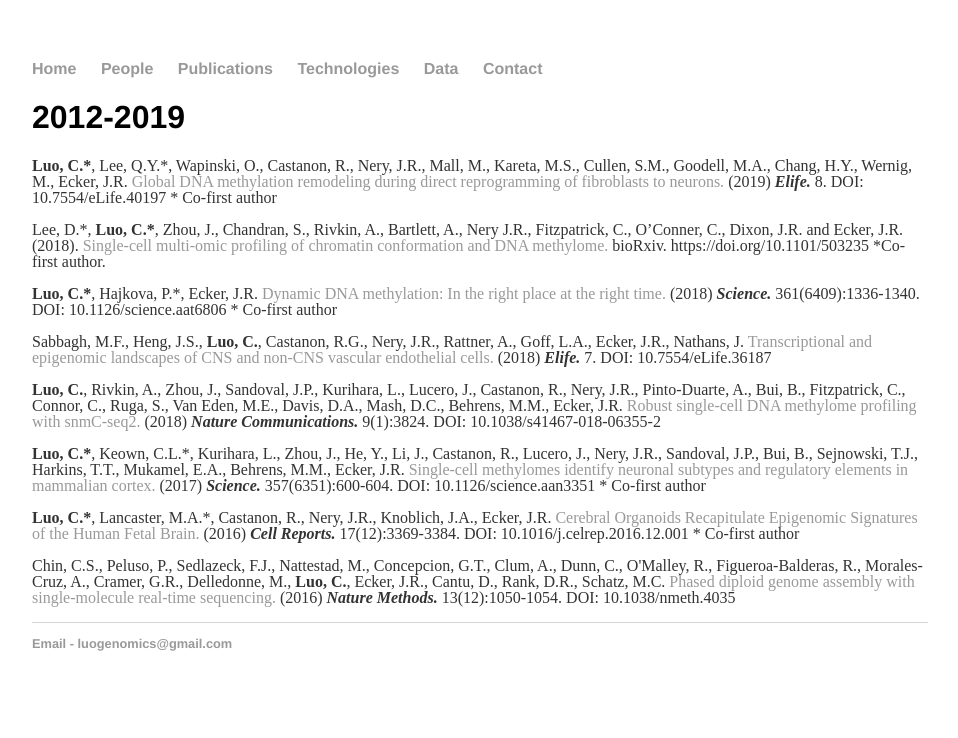
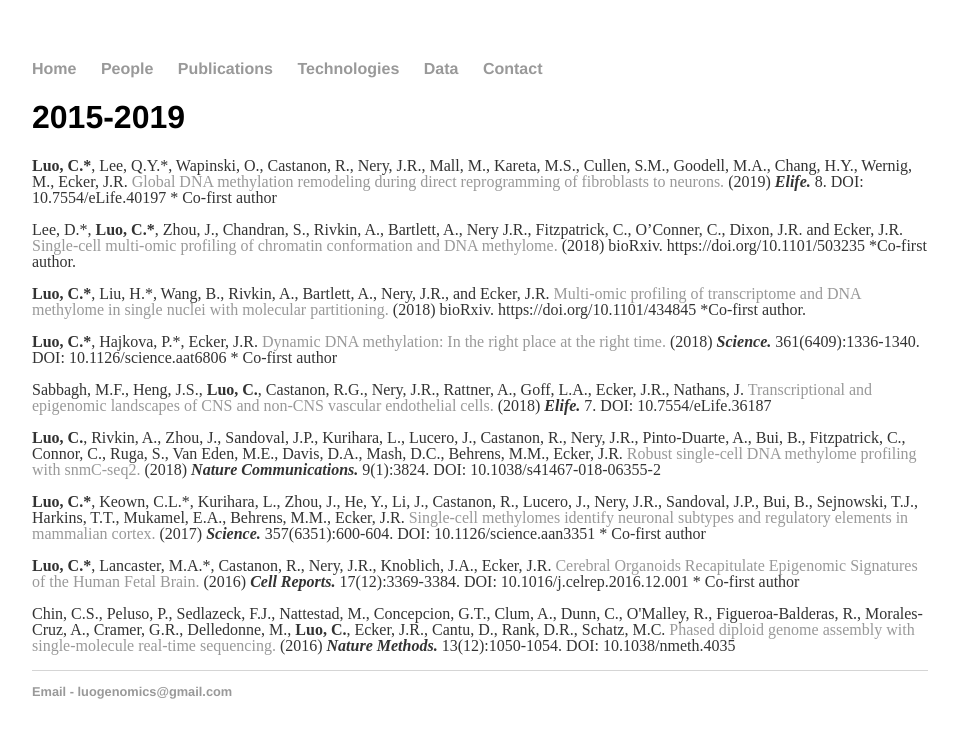
Before and after one commit to luogenomics/luogenomics.github.io, a Jekyll site: the page built from publications/index.html, in a window 1280 px wide. Shown: the top 738 px of the page, without its empty margins (160-1118 px from the left). Built offline with Jekyll 4.4.1, drawn with Linux system fonts in a browser that asks for light colours.

Commit message:
Update index.html

```diff
--- a/publications/index.html
+++ b/publications/index.html
@@ -3,13 +3,15 @@
 title: Luo Lab Publications
 ---
 <div class="blurb">
-	<h1>2012-2019</h1>
+	<h1>2015-2019</h1>
 	<p><span style="font-weight:bold">Luo, C.*</span>, Lee, Q.Y.*, Wapinski, O., Castanon, R., Nery, J.R., Mall, M., Kareta, M.S., Cullen, S.M., Goodell, M.A., Chang, H.Y., Wernig, M., Ecker, J.R. <a href="https://www.ncbi.nlm.nih.gov/pubmed/?term=30644360%5BPMID%5D" target="_blank">Global DNA methylation remodeling during direct reprogramming of fibroblasts to neurons.</a> (2019) <strong><em> Elife.</em></strong> 8.  DOI: 10.7554/eLife.40197 * Co-first author</p>
-	<p>Lee, D.*, <span style="font-weight:bold">Luo, C.*</span>, Zhou, J., Chandran, S., Rivkin, A., Bartlett, A., Nery J.R., Fitzpatrick, C., O’Conner, C., Dixon, J.R. and Ecker, J.R. (2018). <a href="https://www.biorxiv.org/content/10.1101/503235v1" target="_blank">Single-cell multi-omic profiling of chromatin conformation and DNA methylome. </a> bioRxiv. https://doi.org/10.1101/503235 *Co-first author. </p>
+	<p>Lee, D.*, <span style="font-weight:bold">Luo, C.*</span>, Zhou, J., Chandran, S., Rivkin, A., Bartlett, A., Nery J.R., Fitzpatrick, C., O’Conner, C., Dixon, J.R. and Ecker, J.R. <a href="https://www.biorxiv.org/content/10.1101/503235v1" target="_blank">Single-cell multi-omic profiling of chromatin conformation and DNA methylome. </a> (2018) bioRxiv. https://doi.org/10.1101/503235 *Co-first author. </p>
+	<p><span style="font-weight:bold">Luo, C.*</span>, Liu, H.*, Wang, B., Rivkin, A., Bartlett, A., Nery, J.R., and Ecker, J.R. <a href="https://www.biorxiv.org/content/10.1101/434845v1" target="_blank">Multi-omic profiling of transcriptome and DNA methylome in single nuclei with molecular partitioning.  </a> (2018) bioRxiv. https://doi.org/10.1101/434845 *Co-first author. </p>
 	<p><span style="font-weight:bold">Luo, C.*</span>, Hajkova, P.*, Ecker, J.R. <a href="https://www.ncbi.nlm.nih.gov/pubmed/?term=30262495%5BPMID%5D" target="_blank">Dynamic DNA methylation: In the right place at the right time.</a> (2018) <strong><em> Science.</em></strong> 361(6409):1336-1340.  DOI: 10.1126/science.aat6806 * Co-first author</p>
 	<p>Sabbagh, M.F., Heng, J.S., <span style="font-weight:bold">Luo, C.</span>, Castanon, R.G., Nery, J.R., Rattner, A., Goff, L.A., Ecker, J.R., Nathans, J. <a href="https://www.ncbi.nlm.nih.gov/pubmed/?term=30188322%5BPMID%5D" target="_blank">Transcriptional and epigenomic landscapes of CNS and non-CNS vascular endothelial cells.</a> (2018) <strong><em> Elife.</em></strong> 7.  DOI: 10.7554/eLife.36187 </p>
 	<p><span style="font-weight:bold">Luo, C.</span>, Rivkin, A., Zhou, J., Sandoval, J.P., Kurihara, L., Lucero, J., Castanon, R., Nery, J.R., Pinto-Duarte, A., Bui, B., Fitzpatrick, C., Connor, C., Ruga, S., Van Eden, M.E., Davis, D.A., Mash, D.C., Behrens, M.M., Ecker, J.R. <a href="https://www.ncbi.nlm.nih.gov/pubmed/?term=30237449%5BPMID%5D" target="_blank">Robust single-cell DNA methylome profiling with snmC-seq2.</a> (2018) <strong><em> Nature Communications.</em></strong> 9(1):3824.  DOI: 10.1038/s41467-018-06355-2 </p>
 	<p><span style="font-weight:bold">Luo, C.*</span>, Keown, C.L.*, Kurihara, L., Zhou, J., He, Y., Li, J., Castanon, R., Lucero, J., Nery, J.R., Sandoval, J.P., Bui, B., Sejnowski, T.J., Harkins, T.T., Mukamel, E.A., Behrens, M.M., Ecker, J.R. <a href="https://www.ncbi.nlm.nih.gov/pubmed/?term=28798132%5BPMID%5D" target="_blank">Single-cell methylomes identify neuronal subtypes and regulatory elements in mammalian cortex.</a> (2017) <strong><em> Science.</em></strong> 357(6351):600-604.  DOI: 10.1126/science.aan3351 * Co-first author</p>
 	<p><span style="font-weight:bold">Luo, C.*</span>, Lancaster, M.A.*, Castanon, R., Nery, J.R., Knoblich, J.A., Ecker, J.R. <a href="https://www.ncbi.nlm.nih.gov/pubmed/?term=28009303%5BPMID%5D" target="_blank">Cerebral Organoids Recapitulate Epigenomic Signatures of the Human Fetal Brain.</a> (2016) <strong><em> Cell Reports.</em></strong> 17(12):3369-3384.  DOI: 10.1016/j.celrep.2016.12.001 * Co-first author</p>
 	<p>Chin, C.S., Peluso, P., Sedlazeck, F.J., Nattestad, M., Concepcion, G.T., Clum, A., Dunn, C., O'Malley, R., Figueroa-Balderas, R., Morales-Cruz, A., Cramer, G.R., Delledonne, M., <span style="font-weight:bold">Luo, C.</span>, Ecker, J.R., Cantu, D., Rank, D.R., Schatz, M.C. <a href="https://www.ncbi.nlm.nih.gov/pubmed/?term=27749838%5BPMID%5D" target="_blank">Phased diploid genome assembly with single-molecule real-time sequencing.</a> (2016) <strong><em> Nature Methods.</em></strong> 13(12):1050-1054.  DOI: 10.1038/nmeth.4035 </p>
+
 </div><!-- /.blurb -->
```
